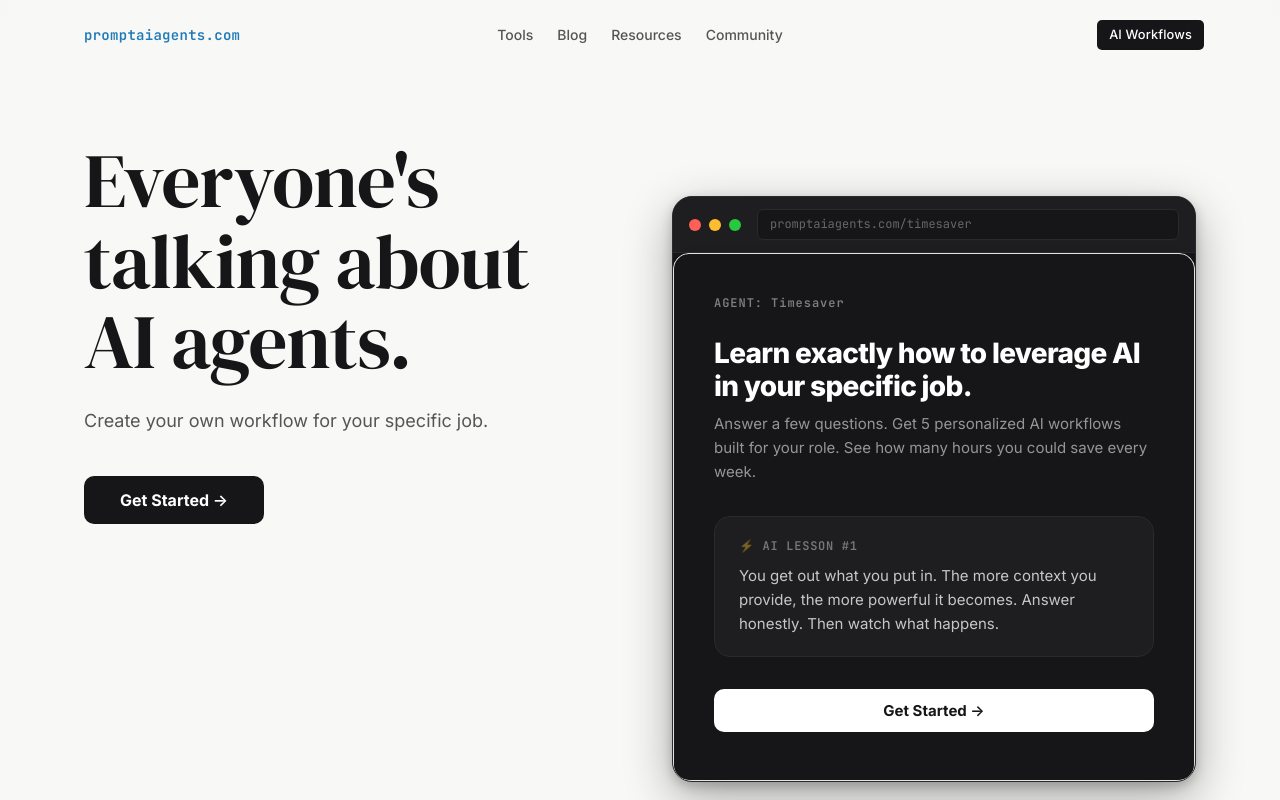
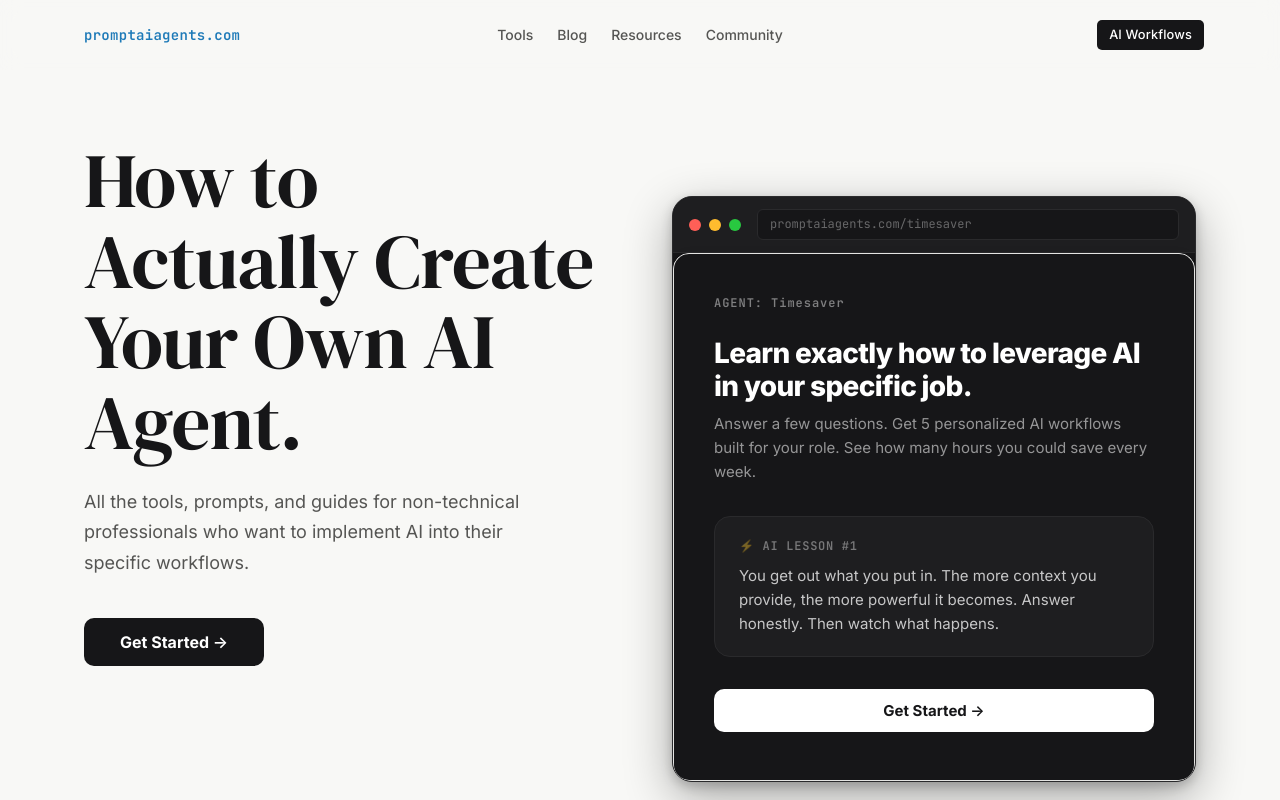
Before and after one commit to coolcalvin457-tech/agent-timesaver-nextjs, a Next.js app: page / in a window 1280 px wide. Shown: the top 800 px of the page. Built offline with nearby package versions, Linux system fonts and the light colour scheme.

Commit message:
Update hero H1 and subheadline copy

```diff
--- a/app/page.tsx
+++ b/app/page.tsx
@@ -18,10 +18,12 @@ export default function Home() {
               {/* Left: copy */}
               <div className="hero-copy">
                 <h1 className="hero-headline">
-                  Everyone&apos;s talking about AI agents.
+                  How to Actually Create Your Own AI Agent.
                 </h1>
                 <p className="hero-subheadline">
-                  Create your own workflow for your specific job.
+                  All the tools, prompts, and guides for non-technical
+                  professionals who want to implement AI into their
+                  specific workflows.
                 </p>
                 <HeroButton />
               </div>
```
